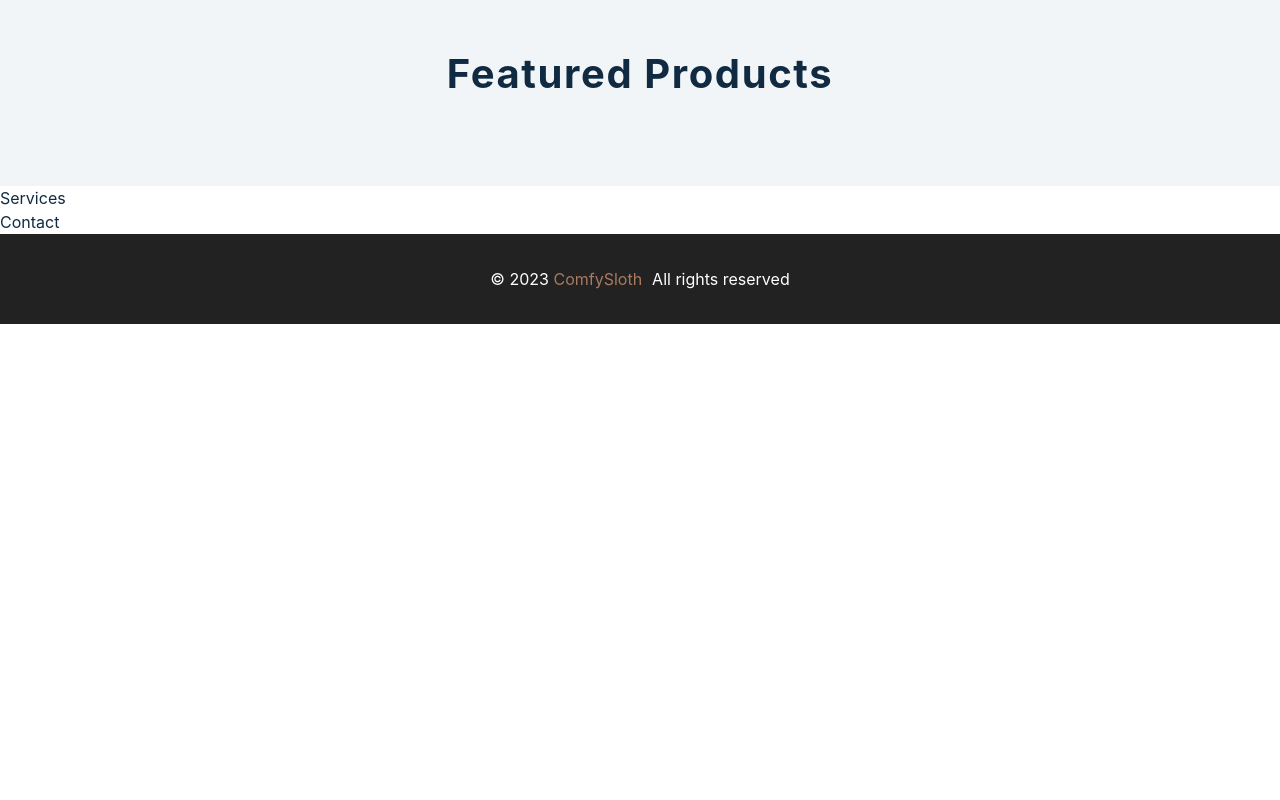
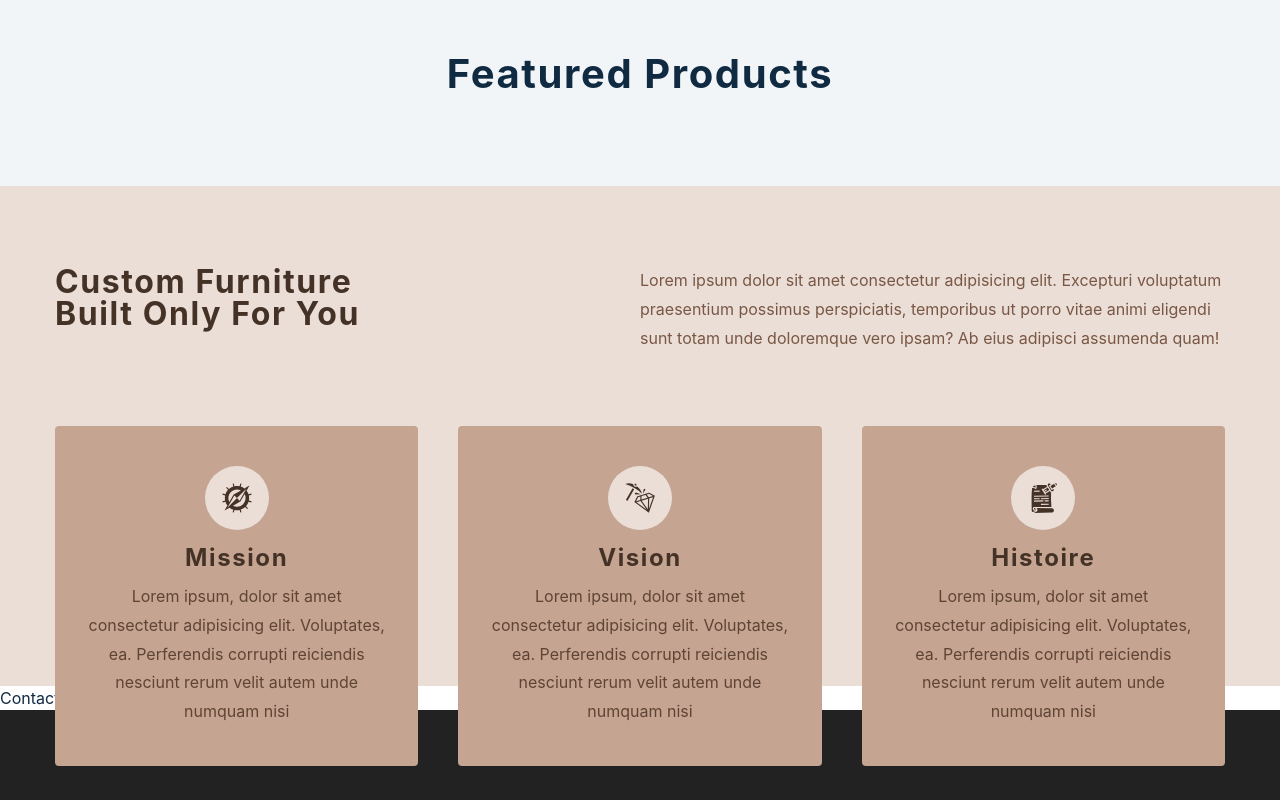
Before and after one commit to sofrdr/Comfy-Sloth-Project, a React (Create React App) app: page / in a window 1280 px wide. Shown: the part 836-1636 px from the top of the page. Before the commit the page ends 1160 px from the top, so only its background shows below. Built offline with nearby package versions, Linux system fonts and the light colour scheme.

Commit message:
Services component styled

```diff
--- a/src/components/Hero.jsx
+++ b/src/components/Hero.jsx
@@ -69,7 +69,7 @@
     <Wrapper className="section-center">
       <article className="content">
         <h1>
-          Créer votre <br /> espace de confort
+          Créez votre <br /> espace de confort
         </h1>
         <p>
           Lorem ipsum dolor sit amet consectetur, adipisicing elit. Iusto
--- a/src/components/Services.jsx
+++ b/src/components/Services.jsx
@@ -1,7 +1,99 @@
 import React from "react";
+import styled from "styled-components";
+import { services } from "../utils/constants";
+
+const Wrapper = styled.section`
+  h3,
+  h4 {
+    color: var(--clr-primary-1);
+  }
+  padding: 5rem 0;
+  background: var(--clr-primary-10);
+  .header h3 {
+    margin-bottom: 2rem;
+  }
+  p {
+    margin-bottom: 0;
+    line-height: 1.8;
+    color: var(--clr-primary-3);
+  }
+  .services-center {
+    margin-top: 4rem;
+    display: grid;
+    gap: 2.5rem;
+  }
+  .service {
+    background: var(--clr-primary-7);
+    text-align: center;
+    padding: 2.5rem 2rem;
+    border-radius: var(--radius);
+    p {
+      color: var(--clr-primary-2);
+    }
+  }
+  span {
+    width: 4rem;
+    height: 4rem;
+    display: grid;
+    margin: 0 auto;
+    place-items: center;
+    margin-bottom: 1rem;
+    border-radius: 50%;
+    background: var(--clr-primary-10);
+    color: var(--clr-primary-1);
+    svg {
+      font-size: 2rem;
+    }
+  }
+  @media (min-width: 992px) {
+    .header {
+      display: grid;
+      grid-template-columns: 1fr 1fr;
+    }
+  }
+  @media (min-width: 576px) {
+    .services-center {
+      grid-template-columns: repeat(auto-fit, minmax(360px, 1fr));
+    }
+  }
+  @media (min-width: 1280px) {
+    padding: 0;
+    .section-center {
+      transform: translateY(5rem);
+    }
+  }
+`;
 
 const Services = () => {
-  return <div>Services</div>;
+  return (
+    <Wrapper>
+      <div className="section-center">
+        <div className="header">
+          <h3>
+            custom furniture <br /> built only for you
+          </h3>
+          <p>
+            Lorem ipsum dolor sit amet consectetur adipisicing elit. Excepturi
+            voluptatum praesentium possimus perspiciatis, temporibus ut porro
+            vitae animi eligendi sunt totam unde doloremque vero ipsam? Ab eius
+            adipisci assumenda quam!
+          </p>
+        </div>
+        <div className="services-center">
+          {services.map((service) => {
+            const { id, icon, title, text } = service;
+            return (
+              <article key={id} className="service">
+                <span className="icon">{icon}</span>
+                <h4>{title}</h4>
+                <p>{text}</p>
+              </article>
+            );
+          })}
+        </div>
+      </div>
+    </Wrapper>
+  );
 };
 
 export default Services;
--- a/src/utils/constants.js
+++ b/src/utils/constants.js
@@ -34,7 +34,7 @@
   {
     id: 3,
     icon: <GiStabbedNote />,
-    title: "history",
+    title: "histoire",
     text: "Lorem ipsum, dolor sit amet consectetur adipisicing elit. Voluptates, ea. Perferendis corrupti reiciendis nesciunt rerum velit autem unde numquam nisi",
   },
 ];
```
